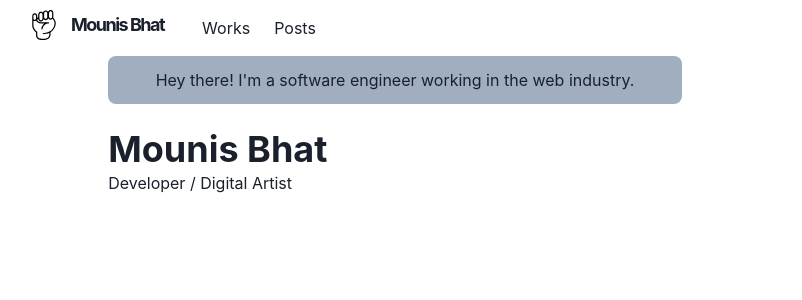
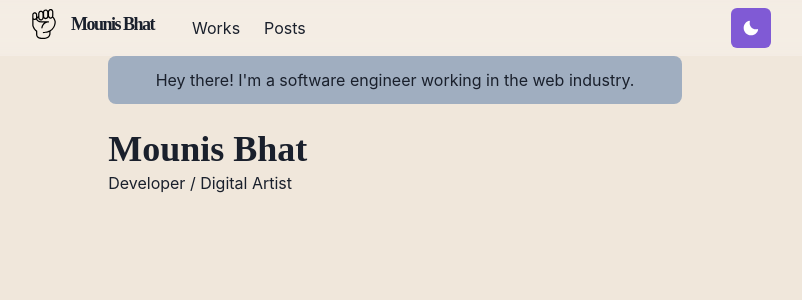
Before and after one commit to mounis-bhat/portfolio, a Next.js app: page / in a window 1280 px wide. Shown: the top 300 px of the page, without its empty margins (245-1047 px from the left). Built offline with nearby package versions, Linux system fonts and the light colour scheme.

Commit message:
Add Theme Switch

```diff
--- a/components/Navbar.jsx
+++ b/components/Navbar.jsx
@@ -15,6 +15,8 @@
   useColorModeValue
 } from "@chakra-ui/react"
 import { HamburgerIcon } from "@chakra-ui/icons"
+
+import ThemeToggleButton from "./ThemeToggleButton"
 
 const LinkItem = ({ href, children, path }) => {
   const active = path === href
@@ -73,6 +75,7 @@
           </LinkItem>
         </Stack>
         <Box flex={1} align="right">
+          <ThemeToggleButton />
           <Box ml={2} display={{ base: "inline-block", md: "none" }}>
             <Menu>
               <MenuButton
--- /dev/null
+++ b/components/ThemeToggleButton.jsx
@@ -0,0 +1,16 @@
+import { IconButton, useColorModeValue, useColorMode } from "@chakra-ui/react"
+import { SunIcon, MoonIcon } from "@chakra-ui/icons"
+
+const ThemeToggleButton = () => {
+  const { toggleColorMode } = useColorMode()
+  return (
+    <IconButton
+      aria-label="Toggle theme"
+      colorScheme={useColorModeValue("purple", "orange")}
+      icon={useColorModeValue(<MoonIcon />, <SunIcon />)}
+      onClick={toggleColorMode}
+    ></IconButton>
+  )
+}
+
+export default ThemeToggleButton
--- a/pages/_app.jsx
+++ b/pages/_app.jsx
@@ -1,9 +1,10 @@
 import { ChakraProvider } from "@chakra-ui/react"
 import Main from "../components/layouts/Main"
+import theme from "../libs/theme"
 
 const App = ({ Component, pageProps, router }) => {
   return (
-    <ChakraProvider>
+    <ChakraProvider theme={theme}>
       <Main router={router}>
         <Component {...pageProps} key={router.route} />
       </Main>
--- /dev/null
+++ b/pages/_document.jsx
@@ -0,0 +1,18 @@
+import { ColorModeScript } from "@chakra-ui/react"
+import NextDocument, { Html, Head, Main, NextScript } from "next/document"
+import theme from "../libs/theme"
+
+export default class Document extends NextDocument {
+  render() {
+    return (
+      <Html lang="en">
+        <Head />
+        <body>
+          <ColorModeScript initialColorMode={theme.config.initialColorMode} />
+          <Main />
+          <NextScript />
+        </body>
+      </Html>
+    )
+  }
+}
```
